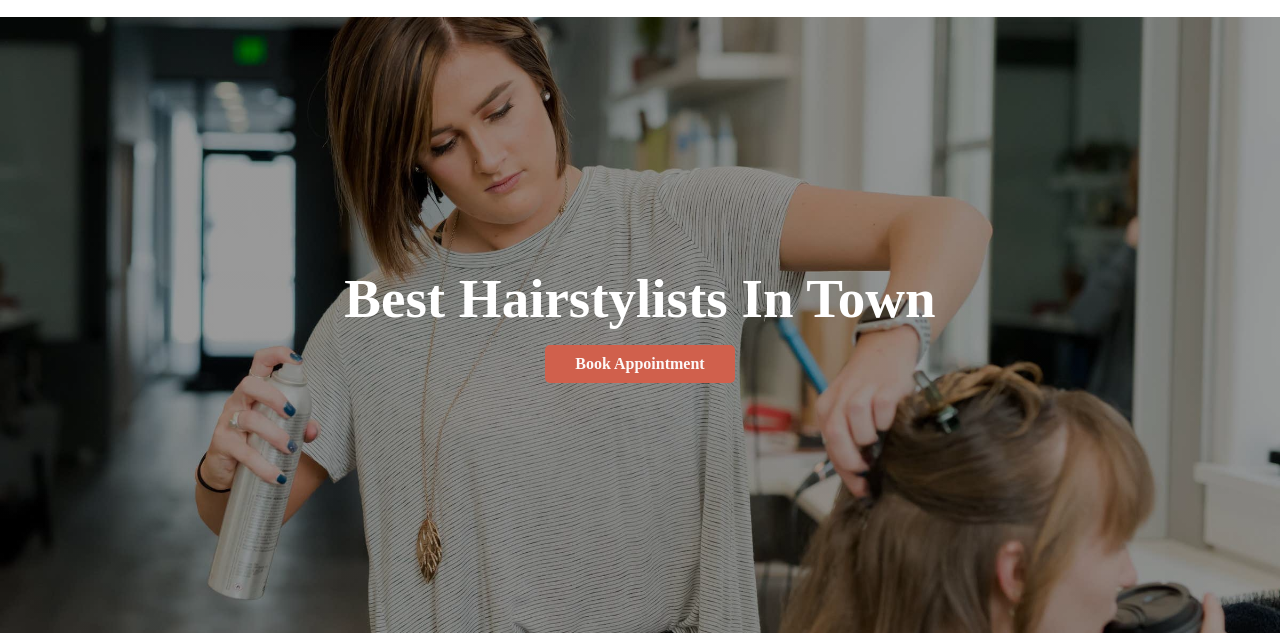
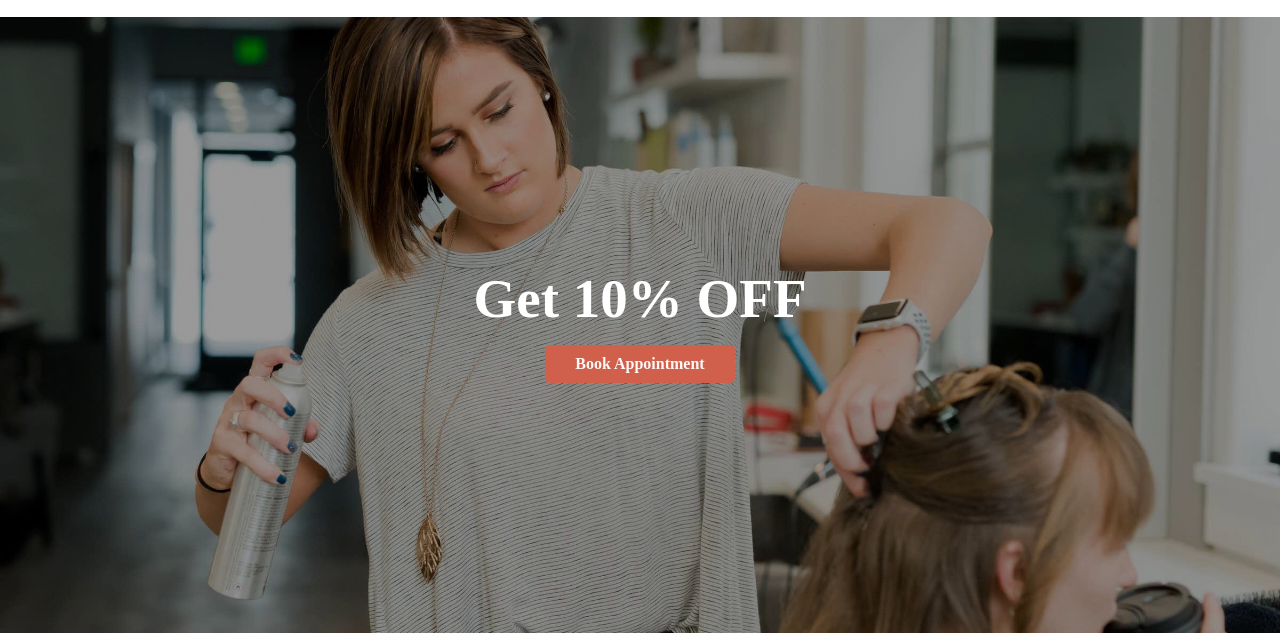
Before and after one commit to ammarafridi-max/project-html-css, a plain HTML site: page index.html in a window 1280 px wide. Shown: the part 181-816 px from the top of the page. Drawn offline with Linux system fonts and the light colour scheme.

Commit message:
Changed headline text

```diff
--- a/index.html
+++ b/index.html
@@ -25,7 +25,7 @@
     <main>
         <div class="row-1">
             <div class="bg-img">
-                <h2>Best Hairstylists In Town</h2>
+                <h2>Get 10% OFF</h2>
                 <a href="#"><button class="btn-primary btn-cta"> Book Appointment </button></a>
             </div>
         </div>
```
